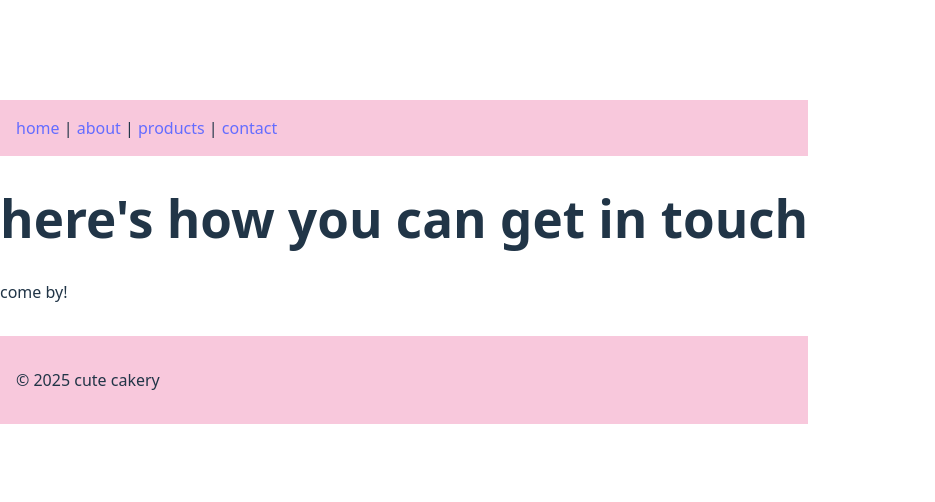
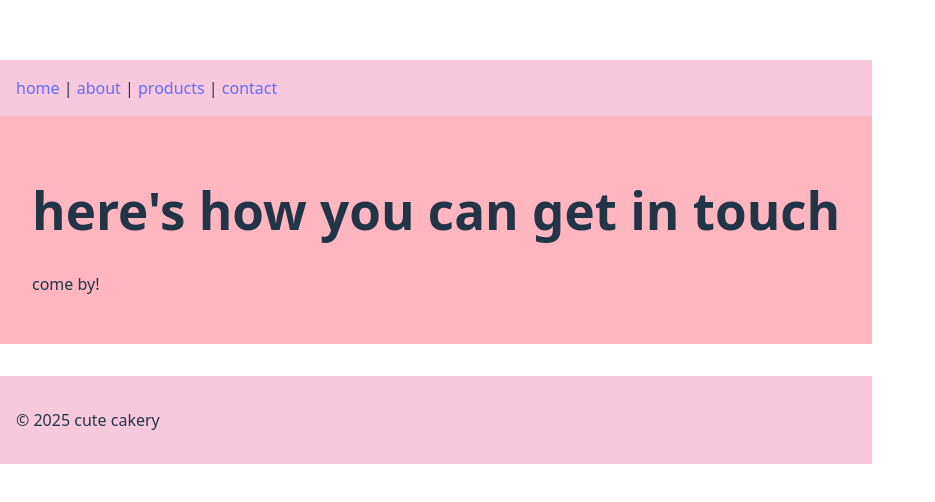
Before and after one commit to owenboy9/cakery, a React (Vite) app in the folder vite-project/: page /contact in a window 1280 px wide. Shown: the part 138-640 px from the top of the page, without its empty margins (0-935 px from the left). Built offline with nearby package versions, Linux system fonts and the light colour scheme.

Commit message:
uniform style

```diff
--- a/vite-project/src/pages/About.jsx
+++ b/vite-project/src/pages/About.jsx
@@ -1,7 +1,7 @@
 // src/pages/Home.jsx
 function About() {
     return (
-    <div>
+    <div style={ {backgroundColor: 'lightpink', padding: '2rem'}}>
       <h1>we are your cakery</h1>
       <p>been around for a while</p>
     </div>
--- a/vite-project/src/pages/Contact.jsx
+++ b/vite-project/src/pages/Contact.jsx
@@ -1,7 +1,7 @@
 // src/pages/Home.jsx
 function Contact() {
   return (
-    <div>
+    <div style={ {backgroundColor: 'lightpink', padding: '2rem'}} >
       <h1>here's how you can get in touch</h1>
       <p>come by!</p>
     </div>
--- a/vite-project/src/pages/Products.jsx
+++ b/vite-project/src/pages/Products.jsx
@@ -1,7 +1,7 @@
 
 function Products() {
   return (
-    <div>
+    <div style={ {backgroundColor: 'lightpink', padding: '2rem'}}>
       <h1>look at all this bounty!</h1>
       <p>drooling yet?</p>
     </div>
```
